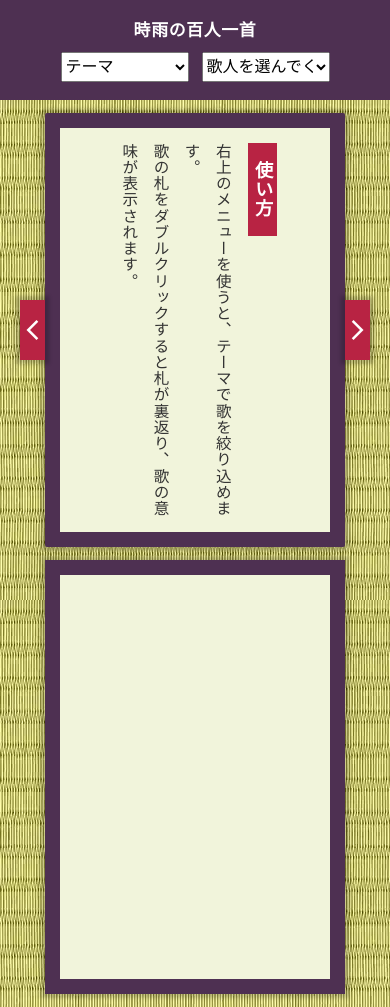
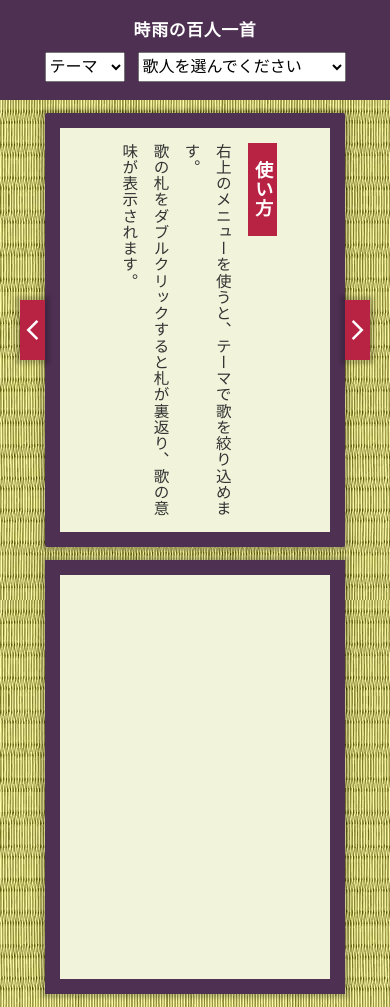
Before and after one commit to daisuke-ishigure/100, a plain HTML site: page html/index.html in a window 390 px wide. Shown: the top 1007 px of the page. Drawn offline with nearby package versions, Linux system fonts and the light colour scheme; a web font is replaced by a local one.

Commit message:
Add files via upload

```diff
--- a/css/style.css
+++ b/css/style.css
@@ -87,6 +87,7 @@ body {
 }
 @media screen and (max-width: 960px) {
   #themeSelector {
+    width: 5em;
     font-size: 14px;
   }
 }
@@ -97,7 +98,7 @@ body {
 }
 @media screen and (max-width: 960px) {
   #jsonSelector {
-    width: 8em;
+    width: 13em;
     font-size: 14px;
   }
 }
```
